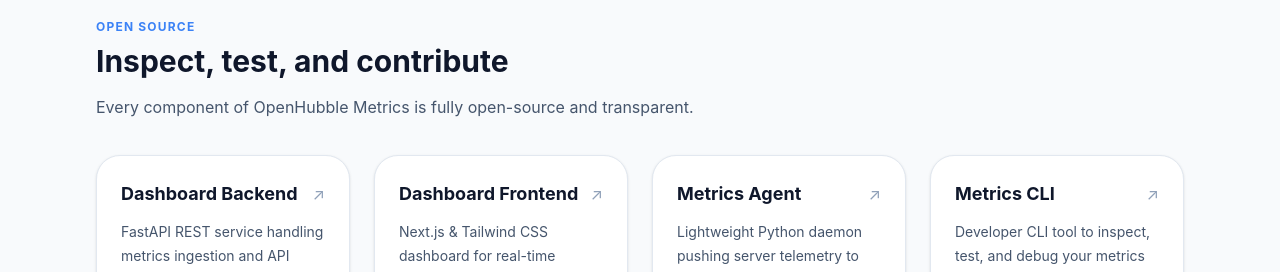
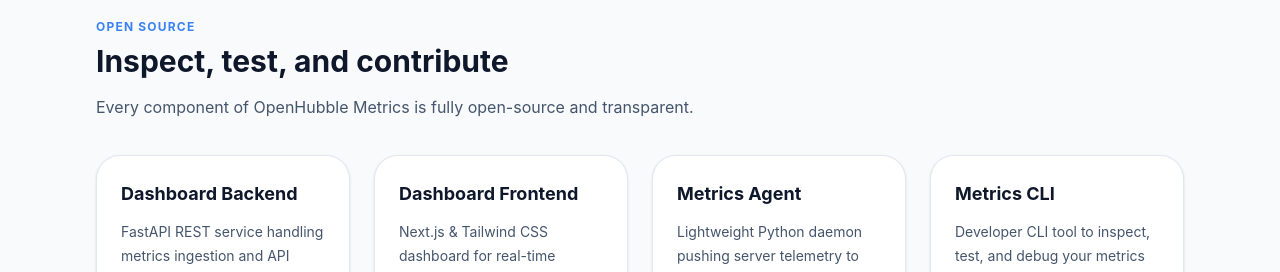
Before and after one commit to BlackIQ/landing, a Next.js app: page /products/metrics in a window 1280 px wide. Shown: the part 2252-2524 px from the top of the page. Built offline with nearby package versions, Linux system fonts and the light colour scheme.

Commit message:
Nothing left to change

```diff
--- a/src/app/products/analytics/page.tsx
+++ b/src/app/products/analytics/page.tsx
@@ -69,7 +69,6 @@
 export default function AnalyticsPage() {
   return (
     <ProductPageShell accent={accent}>
-      {/* Breadcrumb Navigation */}
       <div className="mb-8 flex items-center gap-2 text-sm text-slate-500">
         <Link href="/" className="transition hover:text-black">
           OpenHubble
@@ -80,7 +79,6 @@
         <span className="font-semibold text-black">Analytics</span>
       </div>
 
-      {/* Hero Section */}
       <section className="py-8 lg:py-16">
         <div className="max-w-3xl">
           <div className="mb-6 flex flex-wrap gap-2">
@@ -125,7 +123,6 @@
         </div>
       </section>
 
-      {/* Core Features Section */}
       <section id="features" className="py-12 lg:py-16">
         <ProductSectionHeading
           accent={accent}
@@ -155,7 +152,6 @@
         </div>
       </section>
 
-      {/* SDK Integration Code Preview */}
       <section className="py-12 lg:py-16">
         <ProductSectionHeading
           accent={accent}
@@ -185,7 +181,6 @@
         </div>
       </section>
 
-      {/* Privacy Commitment Banner */}
       <section className="py-12 lg:py-16">
         <div className="rounded-3xl bg-gradient-to-br from-slate-900 via-purple-950 to-slate-900 p-8 sm:p-12 text-white shadow-xl">
           <p className="mb-2 text-xs font-bold uppercase tracking-widest text-purple-300">
--- a/src/app/products/metrics/page.tsx
+++ b/src/app/products/metrics/page.tsx
@@ -83,7 +83,6 @@
 export default function MetricsPage() {
   return (
     <ProductPageShell accent={accent}>
-      {/* Breadcrumb Navigation */}
       <div className="mb-8 flex items-center gap-2 text-sm text-slate-500">
         <Link href="/" className="transition hover:text-black">
           OpenHubble
@@ -94,7 +93,6 @@
         <span className="font-semibold text-black">Metrics</span>
       </div>
 
-      {/* Hero Section */}
       <section className="py-8 lg:py-16">
         <div className="max-w-3xl">
           <div className="mb-6 flex flex-wrap gap-2">
@@ -147,7 +145,6 @@
         </div>
       </section>
 
-      {/* Workflow Section */}
       <section className="py-12 lg:py-16">
         <ProductSectionHeading
           accent={accent}
@@ -179,7 +176,6 @@
         </div>
       </section>
 
-      {/* Quick Agent Install */}
       <section id="installation" className="py-12 lg:py-16">
         <ProductSectionHeading
           accent={accent}
@@ -200,7 +196,6 @@
         </div>
       </section>
 
-      {/* Technology Stack */}
       <section className="py-12 lg:py-16">
         <ProductSectionHeading
           accent={accent}
@@ -233,7 +228,6 @@
         </div>
       </section>
 
-      {/* Open Source Repositories */}
       <section className="py-12 lg:py-16">
         <ProductSectionHeading
           accent={accent}
@@ -256,9 +250,6 @@
                   <h3 className="text-lg font-bold text-slate-900 group-hover:text-blue-600 transition">
                     {repo.title}
                   </h3>
-                  <span className="text-slate-400 group-hover:text-blue-600 group-hover:translate-x-0.5 group-hover:-translate-y-0.5 transition-transform">
-                    ↗
-                  </span>
                 </div>
                 <p className="text-sm leading-6 text-slate-600">
                   {repo.description}
@@ -272,7 +263,6 @@
         </div>
       </section>
 
-      {/* Data Integrity Banner */}
       <section className="py-12 lg:py-16">
         <div className="rounded-3xl bg-gradient-to-br from-slate-900 via-blue-950 to-slate-900 p-8 sm:p-12 text-white shadow-xl">
           <p className="mb-2 text-xs font-bold uppercase tracking-widest text-blue-300">
--- a/src/app/products/uptime/page.tsx
+++ b/src/app/products/uptime/page.tsx
@@ -45,7 +45,6 @@
 export default function UptimePage() {
   return (
     <ProductPageShell accent={accent}>
-      {/* Breadcrumb Navigation */}
       <div className="mb-8 flex items-center gap-2 text-sm text-slate-500">
         <Link href="/" className="transition hover:text-black">
           OpenHubble
@@ -56,7 +55,6 @@
         <span className="font-semibold text-black">Uptime</span>
       </div>
 
-      {/* Hero Section */}
       <section className="py-8 lg:py-16">
         <div className="max-w-3xl">
           <div className="mb-6 flex flex-wrap gap-2">
@@ -101,7 +99,6 @@
         </div>
       </section>
 
-      {/* Inspiration & Benchmarks */}
       <section className="py-12 lg:py-16">
         <ProductSectionHeading
           accent={accent}
@@ -127,7 +124,6 @@
         </div>
       </section>
 
-      {/* Core Features */}
       <section id="features" className="py-12 lg:py-16">
         <ProductSectionHeading
           accent={accent}
@@ -157,7 +153,6 @@
         </div>
       </section>
 
-      {/* High-Trust Custom Domain Banner */}
       <section className="py-12 lg:py-16">
         <div className="rounded-3xl bg-gradient-to-br from-slate-900 via-emerald-950 to-slate-900 p-8 sm:p-12 text-white shadow-xl">
           <p className="mb-2 text-xs font-bold uppercase tracking-widest text-emerald-300">
```
